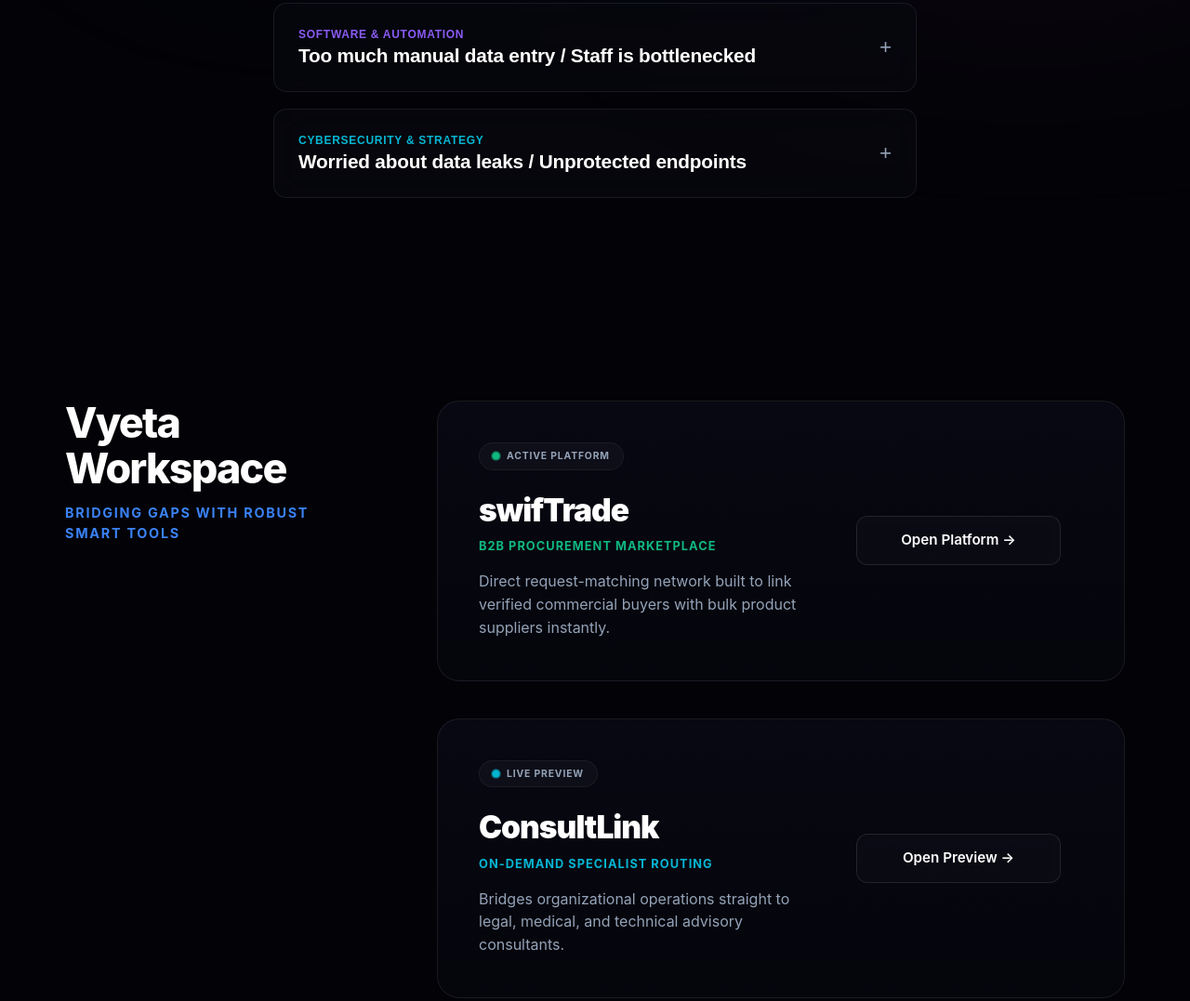
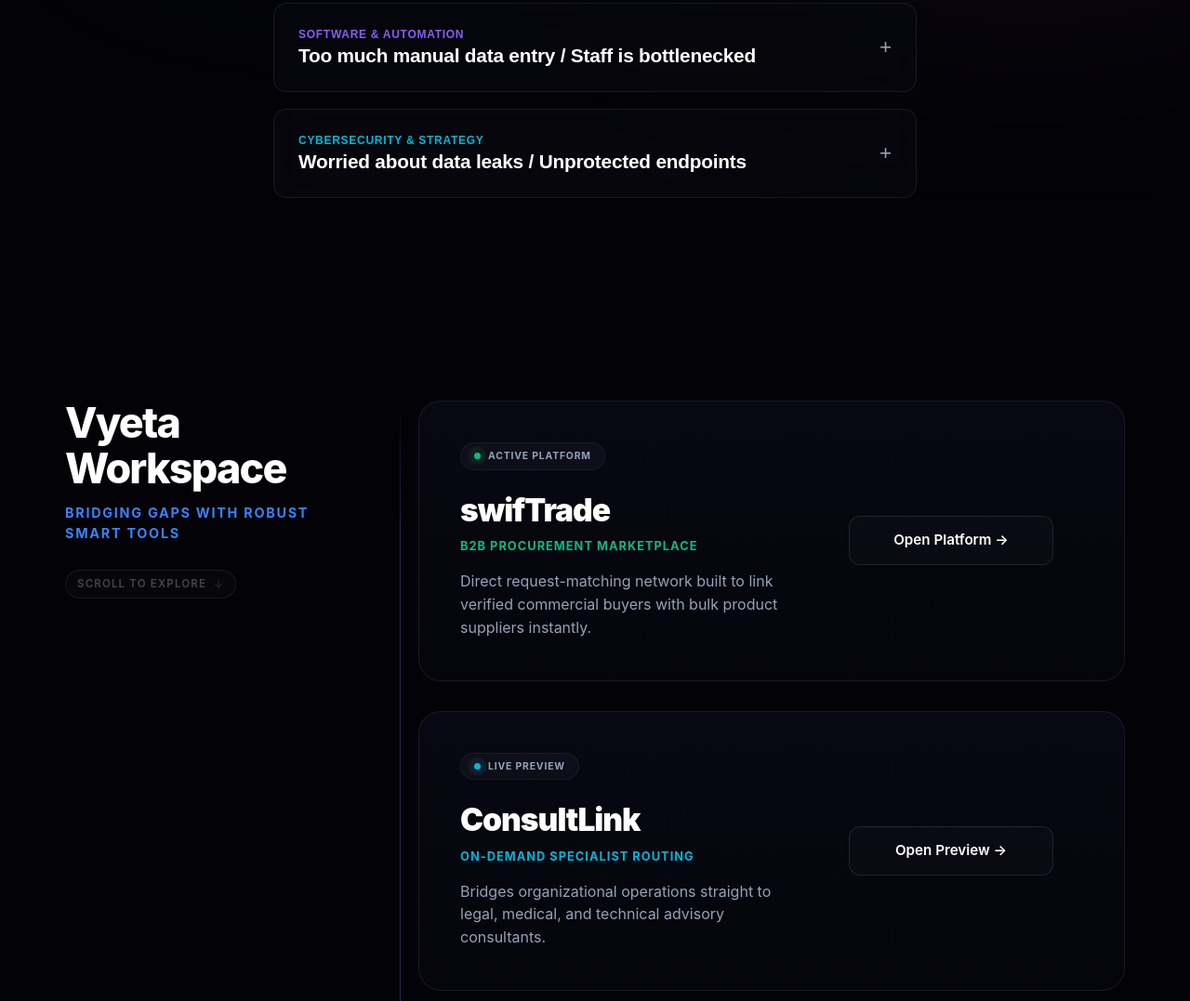
Before and after one commit to vyetasolutions/Vyeta-Digital-Solutions, a plain HTML site: page index.html in a window 1280 px wide. Shown: the part 1138-2215 px from the top of the page at 93% size. Drawn offline with Linux system fonts and the light colour scheme.

Commit message:
Update index.html

```diff
--- a/index.html
+++ b/index.html
@@ -10,13 +10,12 @@
       --bg: #030307;
       --text: #ffffff;
       --text-muted: #94a3b8;
-      --blue: #1e40af; /* Extracted pure blue from image_3.png */
+      --blue: #1e40af;
       --purple: #8b5cf6;
       --cyan: #06b6d4;
       --magenta: #ec4899;
       --green: #10b981;
 
-      /* Sophisticated Dark Glass Core - High Contrast Legibility */
       --glass-bg: rgba(8, 8, 16, 0.65);
       --glass-border: rgba(255, 255, 255, 0.08);
       --glass-blur: blur(20px);
@@ -45,7 +44,6 @@
       perspective: 1000px;
     }
 
-    /* Layer 1: Tilted Infinite Grid Perspective Horizon */
     .infinite-horizon-grid {
       position: absolute;
       top: -20%; left: -50%; width: 200%; height: 200%;
@@ -58,7 +56,6 @@
       will-change: transform;
     }
 
-    /* Layer 2: Cosmic Floating Star Particles */
     .star-field {
       position: absolute;
       width: 100%; height: 100%;
@@ -71,7 +68,6 @@
       will-change: transform;
     }
 
-    /* Layer 3: Organic Fluid Luminescent Orbs */
     .ambient-luminary {
       position: absolute;
       border-radius: 50%;
@@ -84,7 +80,6 @@
     .luminary-2 { width: 600px; height: 600px; background: radial-gradient(var(--purple), var(--magenta)); top: 50%; right: -10%; }
     .luminary-3 { width: 400px; height: 400px; background: var(--blue); bottom: -10%; left: 20%; }
 
-    /* Foreground Content Isolator */
     .foreground-content {
       position: relative;
       z-index: 10;
@@ -101,7 +96,6 @@
     .nav-container { max-width: 1100px; margin: 0 auto; padding: 16px 24px; display: flex; justify-content: space-between; align-items: center; }
 
     .nav-brand { display: flex; align-items: center; gap: 12px; font-weight: 500; font-size: 1.5rem; letter-spacing: -0.03em; text-decoration: none; color: var(--text); }
-    /* Exact vector form matching logo asset image_3.png */
     .logo-vector { width: 28px; height: 28px; display: block; }
 
     .nav-right-block { display: flex; align-items: center; gap: 12px; }
@@ -174,38 +168,102 @@
     .tier-link:hover { background: white; color: black; }
     .accordion-item.active .accordion-icon { transform: rotate(45deg); color: white; }
 
-    /* --- ECOSYSTEM PLATFORMS SECTION --- */
-    .ecosystem-section { padding: 120px 24px; position: relative; }
+    /* ============================================================
+       ECOSYSTEM / WORKSPACE SECTION — STICKY SCROLL LAYOUT
+       Key rules:
+       1. .ecosystem-section must NOT have overflow: hidden/auto
+       2. .ecosystem-container is a flex row — header sticks, cards scroll
+       3. .ecosystem-header uses position: sticky; top: 110px (below navbar)
+       4. .product-showcase is just a normal flex column — no overflow
+    ============================================================ */
+    .ecosystem-section {
+      padding: 120px 24px 200px 24px; /* extra bottom padding = scroll room */
+      position: relative;
+      /* overflow must stay at default (visible) for sticky to work */
+    }
 
-    /* Dedicated flex layout to guarantee scrolling containers slide freely underneath */
     .ecosystem-container {
       max-width: 1140px;
       margin: 0 auto;
       display: flex;
       gap: 80px;
-      align-items: flex-start;
-      position: relative;
+      align-items: flex-start; /* required — stretch would break sticky */
     }
 
-    /* Fixed heading layout pinned safely past navbar boundary depth */
+    /* THE STICKY HEADER — freezes in place while cards scroll past */
     .ecosystem-header {
       position: -webkit-sticky;
       position: sticky;
-      top: 110px;
-      z-index: 10;
-      flex: 0 0 320px;
-      align-self: flex-start;
+      top: 110px; /* clears the fixed navbar */
+      flex: 0 0 300px;
+      align-self: flex-start; /* critical for sticky inside flexbox */
+      z-index: 20;
     }
-    .ecosystem-header h2 { font-size: 2.8rem; font-weight: 800; letter-spacing: -0.04em; margin-bottom: 12px; line-height: 1.1; }
-    .ecosystem-header h3 { font-size: 0.9rem; font-weight: 700; color: #3b82f6; text-transform: uppercase; letter-spacing: 0.12em; }
 
+    .ecosystem-header h2 {
+      font-size: 2.8rem;
+      font-weight: 800;
+      letter-spacing: -0.04em;
+      margin-bottom: 12px;
+      line-height: 1.1;
+    }
+    .ecosystem-header h3 {
+      font-size: 0.9rem;
+      font-weight: 700;
+      color: #3b82f6;
+      text-transform: uppercase;
+      letter-spacing: 0.12em;
+      margin-bottom: 28px;
+    }
+
+    /* Subtle "scroll indicator" tag beneath the heading */
+    .scroll-hint {
+      display: inline-flex;
+      align-items: center;
+      gap: 8px;
+      font-size: 0.72rem;
+      font-weight: 600;
+      color: rgba(255,255,255,0.25);
+      text-transform: uppercase;
+      letter-spacing: 0.1em;
+      border: 1px solid rgba(255,255,255,0.07);
+      padding: 6px 12px;
+      border-radius: 99px;
+      background: rgba(255,255,255,0.02);
+    }
+    /* Animated bouncing arrow inside the hint */
+    .scroll-hint-arrow {
+      display: inline-block;
+      animation: bounceDown 1.6s ease-in-out infinite;
+    }
+    @keyframes bounceDown {
+      0%, 100% { transform: translateY(0);   opacity: 0.4; }
+      50%       { transform: translateY(4px); opacity: 1;   }
+    }
+
+    /* Thin vertical timeline line connecting the cards */
     .product-showcase {
       display: flex;
       flex-direction: column;
-      gap: 40px;
+      gap: 32px;
       flex: 1;
       position: relative;
-      z-index: 5;
+    }
+    /* Left-edge accent line alongside the card stack */
+    .product-showcase::before {
+      content: '';
+      position: absolute;
+      left: -20px;
+      top: 0;
+      bottom: 0;
+      width: 1px;
+      background: linear-gradient(
+        to bottom,
+        transparent 0%,
+        rgba(139, 92, 246, 0.3) 15%,
+        rgba(139, 92, 246, 0.3) 85%,
+        transparent 100%
+      );
     }
 
     /* Interactive Cosmic Card Grid Layout */
@@ -220,7 +278,6 @@
                   box-shadow 0.4s cubic-bezier(0.16, 1, 0.3, 1);
     }
 
-    /* Dynamic Hover Light Leak Shifters */
     .platform-row::before {
       content: ''; position: absolute; top: 0; left: 0; width: 100%; height: 100%;
       background: radial-gradient(800px circle at var(--x, 0px) var(--y, 0px), rgba(255,255,255,0.04), transparent 40%);
@@ -232,7 +289,6 @@
     .platform-row .tagline { font-size: 0.8rem; font-weight: 700; text-transform: uppercase; letter-spacing: 0.08em; margin-bottom: 16px; }
     .platform-row .description { font-size: 1rem; color: var(--text-muted); line-height: 1.55; max-width: 480px; }
 
-    /* Animated Pulsing Status Engine */
     .status-pill {
       display: inline-flex; align-items: center; gap: 8px; padding: 6px 14px; border-radius: 99px; font-size: 0.65rem; font-weight: 700;
       text-transform: uppercase; letter-spacing: 0.08em; background: rgba(255, 255, 255, 0.03); border: 1px solid rgba(255, 255, 255, 0.05);
@@ -245,7 +301,6 @@
     }
     @keyframes pulseGlow { 0% { transform: scale(1); opacity: 1; } 100% { transform: scale(3); opacity: 0; } }
 
-    /* Glassmorphic Portal Buttons */
     .platform-btn {
       display: inline-flex; align-items: center; justify-content: center; gap: 8px; padding: 14px 28px; border-radius: 12px;
       background: rgba(255, 255, 255, 0.02); color: var(--text); font-size: 0.95rem; font-weight: 600; text-decoration: none;
@@ -253,7 +308,6 @@
       backdrop-filter: blur(4px); transition: all 0.3s cubic-bezier(0.16, 1, 0.3, 1);
     }
 
-    /* Individual Platform Accent Configurations */
     .row-swiftrade { --accent-color: var(--green); }
     .row-swiftrade .tagline { color: var(--green); }
     .row-swiftrade .status-dot { background: var(--green); }
@@ -266,13 +320,11 @@
     .row-pulse .tagline { color: var(--magenta); }
     .row-pulse .status-dot { background: var(--magenta); }
 
-    /* Shared Magical Over-Hover Physics */
     .platform-row:hover {
       border-color: rgba(255, 255, 255, 0.25);
       transform: translateY(-5px) scale(1.01);
       box-shadow: 0 20px 40px rgba(0, 0, 0, 0.6), 0 0 50px rgba(139, 92, 246, 0.05), inset 0 0 20px rgba(255, 255, 255, 0.02);
     }
-    /* Specific Glowing Shadow Projections */
     .row-swiftrade:hover { box-shadow: 0 24px 50px rgba(0, 0, 0, 0.6), 0 0 40px rgba(16, 185, 129, 0.12); border-color: rgba(16, 185, 129, 0.4); }
     .row-consultlink:hover { box-shadow: 0 24px 50px rgba(0, 0, 0, 0.6), 0 0 40px rgba(6, 182, 212, 0.12); border-color: rgba(6, 182, 212, 0.4); }
     .row-pulse:hover { box-shadow: 0 24px 50px rgba(0, 0, 0, 0.6), 0 0 40px rgba(236, 72, 153, 0.12); border-color: rgba(236, 72, 153, 0.4); }
@@ -342,18 +394,21 @@
 
     footer { padding: 48px 24px; text-align: center; color: var(--text-muted); font-size: 0.8rem; border-top: 1px solid rgba(255, 255, 255, 0.03); }
 
-    /* Fallbacks for medium screens and mobile interfaces */
+    /* --- RESPONSIVE --- */
     @media (max-width: 950px) {
       .ecosystem-container {
         flex-direction: column;
         gap: 40px;
       }
+      /* On mobile the sticky becomes static — normal flow */
       .ecosystem-header {
         position: static;
-        text-align: center;
         flex: none;
         width: 100%;
+        text-align: center;
       }
+      .scroll-hint { display: none; }
+      .product-showcase::before { display: none; }
     }
 
     @media (max-width: 768px) {
@@ -381,7 +436,6 @@
     <header class="navbar">
       <div class="nav-container">
         <a href="#" class="nav-brand">
-          <!-- Perfectly traced geometry from your provided image_3.png logo asset -->
           <svg class="logo-vector" viewBox="0 0 100 100" fill="none" xmlns="http://www.w3.org/2000/svg">
             <circle cx="28" cy="28" r="13" fill="#1e40af"/>
             <rect x="52" y="16" width="22" height="66" rx="11" transform="rotate(32 52 16)" fill="#1e40af"/>
@@ -406,7 +460,6 @@
     <section class="engine-section">
       <h2>Select Your Current Core Operational Bottleneck:</h2>
 
-      <!-- BLOCK 1: DOWNTIME -->
       <div class="accordion-item active" data-type="downtime">
         <button class="accordion-trigger">
           <div class="trigger-content">
@@ -438,7 +491,6 @@
         </div>
       </div>
 
-      <!-- BLOCK 2: MANUAL WORKFLOWS -->
       <div class="accordion-item" data-type="manual">
         <button class="accordion-trigger">
           <div class="trigger-content">
@@ -470,7 +522,6 @@
         </div>
       </div>
 
-      <!-- BLOCK 3: SECURITY CONCERNS -->
       <div class="accordion-item" data-type="security">
         <button class="accordion-trigger">
           <div class="trigger-content">
@@ -506,13 +557,20 @@
     <!-- WORKSPACE INTEGRATION SECTION -->
     <section class="ecosystem-section" id="workspace">
       <div class="ecosystem-container">
+
+        <!-- STICKY HEADING — stays pinned while cards scroll -->
         <div class="ecosystem-header">
           <h2>Vyeta Workspace</h2>
           <h3>Bridging Gaps With Robust Smart Tools</h3>
+          <span class="scroll-hint">
+            Scroll to explore
+            <span class="scroll-hint-arrow">↓</span>
+          </span>
         </div>
 
+        <!-- SCROLLING PLATFORM CARDS -->
         <div class="product-showcase">
-          <!-- swifTrade -->
+
           <div class="platform-row row-swiftrade">
             <div>
               <div class="status-pill"><span class="status-dot"></span> Active Platform</div>
@@ -525,7 +583,6 @@
             </div>
           </div>
 
-          <!-- ConsultLink -->
           <div class="platform-row row-consultlink">
             <div>
               <div class="status-pill"><span class="status-dot"></span> Live Preview</div>
@@ -538,7 +595,6 @@
             </div>
           </div>
 
-          <!-- Pulse OS ZM -->
           <div class="platform-row row-pulse">
             <div>
               <div class="status-pill"><span class="status-dot"></span> Operational</div>
@@ -550,16 +606,16 @@
               <a href="https://vyetasolutions.github.io/pulse-os-zm/" class="platform-btn">Open System &rarr;</a>
             </div>
           </div>
+
         </div>
       </div>
     </section>
 
-    <!-- FOOTER -->
     <footer>
       <p>&copy; 2026 Vyeta. Built for performance.</p>
     </footer>
 
-  </div> <!-- END FOREGROUND CONTENT -->
+  </div>
 
   <!-- DIAGNOSTIC ENGINE MODAL -->
   <div class="modal-overlay" id="auditModal">
@@ -568,7 +624,6 @@
 
       <div class="wizard-scroll-container" id="wizardScrollArea">
 
-        <!-- STEP 1 -->
         <div class="wizard-step active" id="step1">
           <h3>What is giving you trouble right now?</h3>
           <p class="step-subtitle">Select the area that needs to be fixed.</p>
@@ -579,7 +634,6 @@
           </div>
         </div>
 
-        <!-- STEP 2: NETWORK -->
         <div class="wizard-step" id="step-network">
           <h3>What's wrong with the internet?</h3>
           <p class="step-subtitle">Choose the description that best fits your situation.</p>
@@ -591,7 +645,6 @@
           <button class="wizard-back-btn" onclick="goToStep(1)">&larr; Back</button>
         </div>
 
-        <!-- STEP 2: PC -->
         <div class="wizard-step" id="step-pc">
           <h3>What is your computer doing?</h3>
           <p class="step-subtitle">Choose the option that describes the issue.</p>
@@ -603,7 +656,6 @@
           <button class="wizard-back-btn" onclick="goToStep(1)">&larr; Back</button>
         </div>
 
-        <!-- STEP 2: MOBILE -->
         <div class="wizard-step" id="step-mobile">
           <h3>What is wrong with the device?</h3>
           <p class="step-subtitle">Choose the issue you are facing.</p>
@@ -614,26 +666,21 @@
           <button class="wizard-back-btn" onclick="goToStep(1)">&larr; Back</button>
         </div>
 
-        <!-- STEP 3 -->
         <div class="wizard-step" id="step-solution">
           <h3>Try these simple steps right now:</h3>
           <p class="step-subtitle">We recommend trying this quick checklist first.</p>
-
           <div class="diagnostic-result">
             <h4 id="solutionTitle">Analyzing...</h4>
             <p id="solutionBody">Please wait.</p>
           </div>
-
           <button class="wizard-back-btn" onclick="goBackToSubStep()">&larr; Back to Symptoms</button>
         </div>
 
       </div>
 
-      <!-- ESCALATION CONTAINER -->
       <div class="wizard-sticky-bottom" id="stickyBottomDrawer">
         <h3>Did that solve the problem?</h3>
         <p class="step-subtitle" style="margin-bottom: 16px;">If you are still stuck, tap below to chat with us immediately or book a system audit.</p>
-
         <div class="escalate-actions">
           <a href="#" id="whatsappBtn" target="_blank" class="esc-btn esc-whatsapp">Chat on WhatsApp</a>
           <a href="#" id="emailBtn" class="esc-btn esc-email">Request Rapid Audit</a>
@@ -643,9 +690,8 @@
     </div>
   </div>
 
-  <!-- THE MOTION ENGINE -->
   <script>
-    // Pure Hardware-Accelerated Dynamic Vector Scrolling Math
+    // Parallax background
     window.addEventListener('scroll', () => {
       const scrolled = window.pageYOffset;
       document.getElementById('bgGrid').style.transform = `rotateX(72deg) translateY(${scrolled * 0.35}px)`;
@@ -655,18 +701,16 @@
       document.getElementById('orb3').style.transform = `translateY(${scrolled * 0.08}px)`;
     });
 
-    // Dynamic Micro-Light Coordinates Tracker for Cards
+    // Mouse light tracker for platform cards
     document.querySelectorAll('.platform-row').forEach(row => {
       row.addEventListener('mousemove', (e) => {
         const bounds = row.getBoundingClientRect();
-        const x = e.clientX - bounds.left;
-        const y = e.clientY - bounds.top;
-        row.style.setProperty('--x', `${x}px`);
-        row.style.setProperty('--y', `${y}px`);
+        row.style.setProperty('--x', `${e.clientX - bounds.left}px`);
+        row.style.setProperty('--y', `${e.clientY - bounds.top}px`);
       });
     });
 
-    // --- ACCORDION INTERACTIVITY ---
+    // Accordion
     document.querySelectorAll('.accordion-trigger').forEach(trigger => {
       trigger.addEventListener('click', function() {
         const item = this.closest('.accordion-item');
@@ -676,7 +720,7 @@
         document.querySelectorAll('.accordion-item').forEach(el => {
           el.classList.remove('active');
           el.querySelector('.accordion-content').style.maxHeight = null;
-         });
+        });
 
         if (!isActive) {
           item.classList.add('active');
@@ -685,7 +729,7 @@
       });
     });
 
-    // --- DIAGNOSTIC MODAL CONTROL SYSTEM ---
+    // Modal
     const modal = document.getElementById('auditModal');
     const scrollArea = document.getElementById('wizardScrollArea');
     const stickyDrawer = document.getElementById('stickyBottomDrawer');
@@ -699,19 +743,13 @@
       });
     });
 
-    document.getElementById('closeModalBtn').addEventListener('click', () => {
-      modal.classList.remove('open');
-    });
-
-    window.addEventListener('click', (e) => {
-      if (e.target === modal) modal.classList.remove('open');
-    });
+    document.getElementById('closeModalBtn').addEventListener('click', () => modal.classList.remove('open'));
+    window.addEventListener('click', (e) => { if (e.target === modal) modal.classList.remove('open'); });
 
     function goToStep(step) {
       document.querySelectorAll('.wizard-step').forEach(el => el.classList.remove('active'));
       stickyDrawer.classList.remove('visible');
       scrollArea.scrollTop = 0;
-
       if (step === 1) {
         document.getElementById('step1').classList.add('active');
       } else {
@@ -720,11 +758,8 @@
       }
     }
 
-    function goBackToSubStep() {
-      goToStep(currentCategory);
-    }
+    function goBackToSubStep() { goToStep(currentCategory); }
 
-    // Solutions Mapping
     const solutions = {
       'net-completely-down': {
         title: "No Internet Connection Checklist",
@@ -773,9 +808,8 @@
       document.getElementById('solutionTitle').innerText = data.title;
       document.getElementById('solutionBody').innerHTML = data.text;
 
-      const baseWhatsApp = "https://wa.me/260777363303";
       const waText = encodeURIComponent(`Hi Vyeta team, I am on your website and we are running into an issue: "${data.context}". We tried the basic troubleshooting steps but still need assistance. Can we get an engineer or schedule a system audit?`);
-      document.getElementById('whatsappBtn').href = `${baseWhatsApp}?text=${waText}`;
+      document.getElementById('whatsappBtn').href = `https://wa.me/260777363303?text=${waText}`;
 
       const emailSubject = encodeURIComponent(`IT Support Needed: ${data.context}`);
       const emailBody = encodeURIComponent(`Vyeta Operations,\n\nWe are experiencing an operational issue: ${data.context}.\n\nWe reviewed the quick-fix guide on the landing page but need professional hands on this. Please let us know when we can schedule an infrastructure audit.\n\nBest regards.`);
@@ -783,10 +817,6 @@
 
       document.querySelectorAll('.wizard-step').forEach(el => el.classList.remove('active'));
       document.getElementById('step-solution').classList.add('active');
-
       stickyDrawer.classList.add('visible');
       scrollArea.scrollTop = 0;
     }
-  </script>
-</body>
-</html>
```
